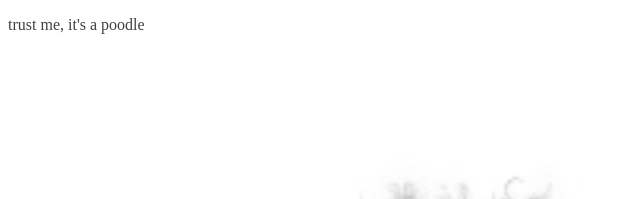
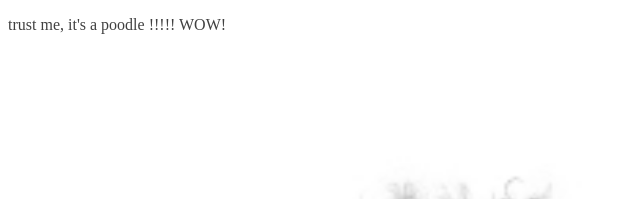
Before and after one commit to stjosephcontent/dogs, a website: page services/nodejs/index.html in a window 1280 px wide. Shown: the top 199 px of the page, 0-640 px from the left. Drawn offline with Linux system fonts and the light colour scheme.

Commit message:
changed the thing

```diff
--- a/services/nodejs/index.html
+++ b/services/nodejs/index.html
@@ -13,6 +13,6 @@
         </style>
     </head>
     <body>
-        <p>trust me, it's a poodle</p>
+        <p>trust me, it's a poodle !!!!! WOW!</p>
     </body>
 </html>
```
